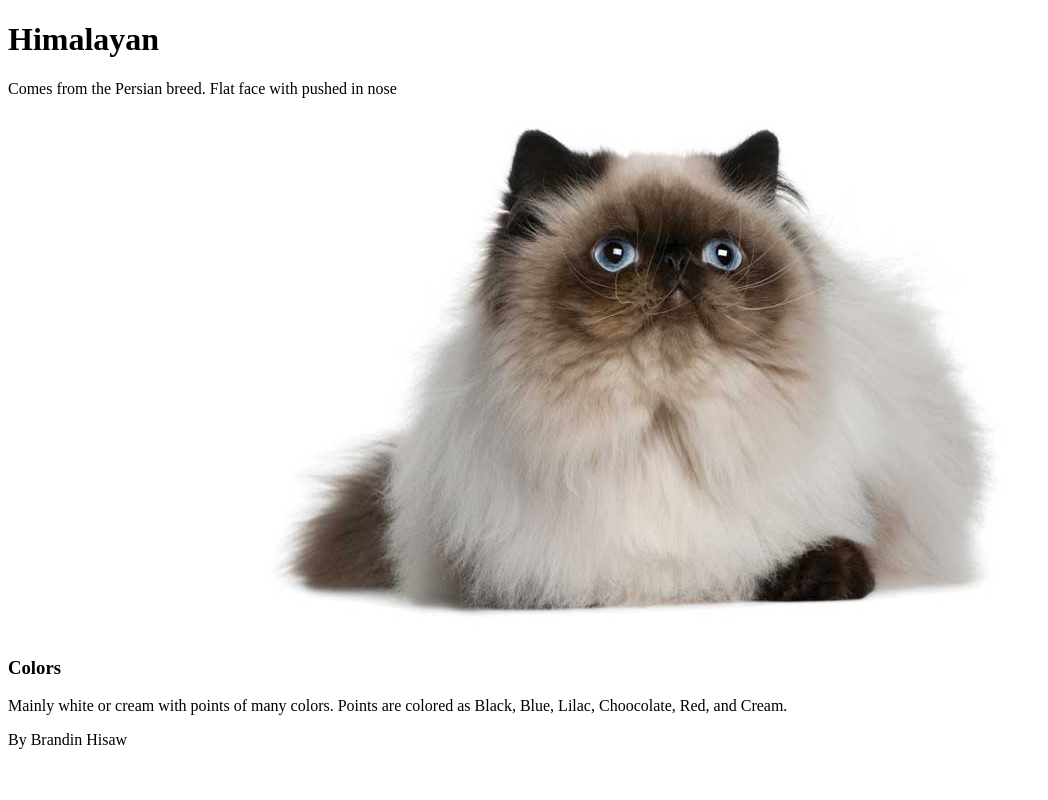
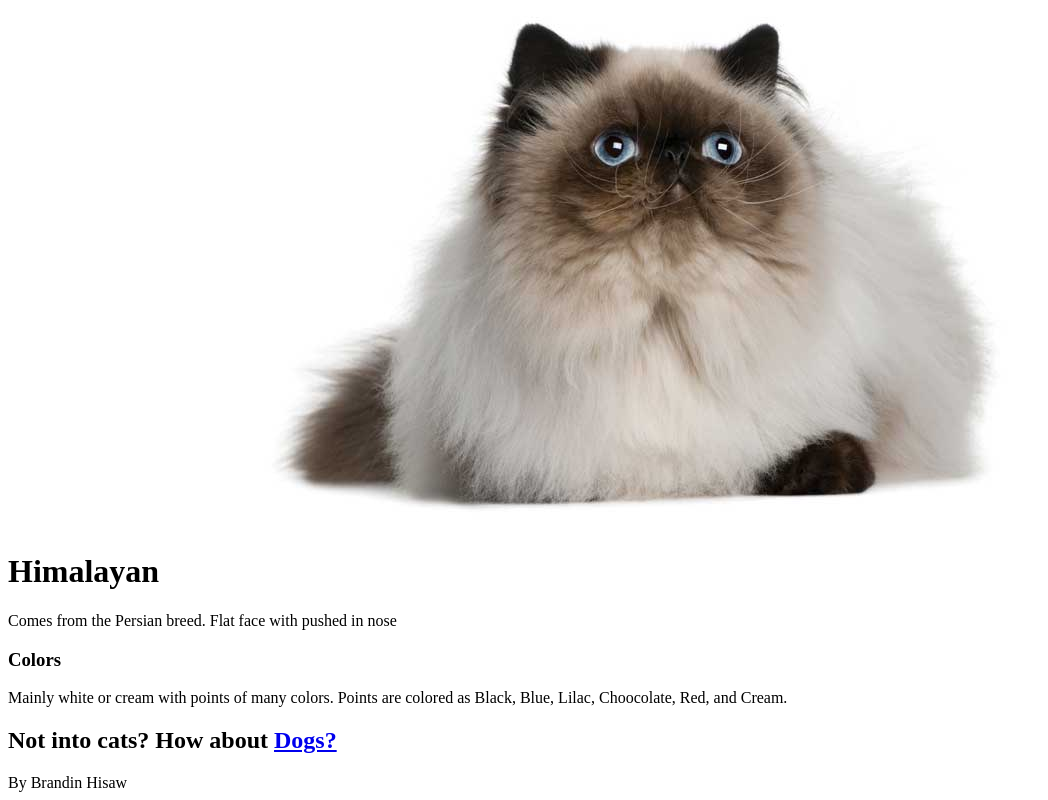
Before and after one commit to brandinhisaw/HTML-and-CSS-Projects, a plain HTML site: page Assignment.html in a window 1280 px wide. Shown: the whole page, without its empty margins (0-1048 px from the left). Drawn offline with Linux system fonts and the light colour scheme.

Commit message:
Add dog html file and link from assignment
Add new Dog.html page and create anchor from Assignment.html to it

```diff
--- a/Assignment.html
+++ b/Assignment.html
@@ -6,12 +6,13 @@
 	</head>
 	<body>
 		<main>
+			<img src="Images/himalayan.jpg"></img>
 			<h1>Himalayan</h1>
 			<p>Comes from the Persian breed. Flat face with pushed in nose</p>
-			<img src="himalayan.jpg"></img>
 		</main>
 		<h3>Colors</h3>
 		<p>Mainly white or cream with points of many colors. Points are colored as Black, Blue, Lilac, Choocolate, Red, and Cream.</p>
+		<h2>Not into cats? How about <a href="Dog.html">Dogs?</a></h2>
 	</body>
 	<footer>By Brandin Hisaw</footer>
 </html>
```
Also changed, not shown: Dog.html (added, +11 -0 lines), Images/doggo.jpg (added), Images/himalayan.jpg (renamed from himalayan.jpg).
